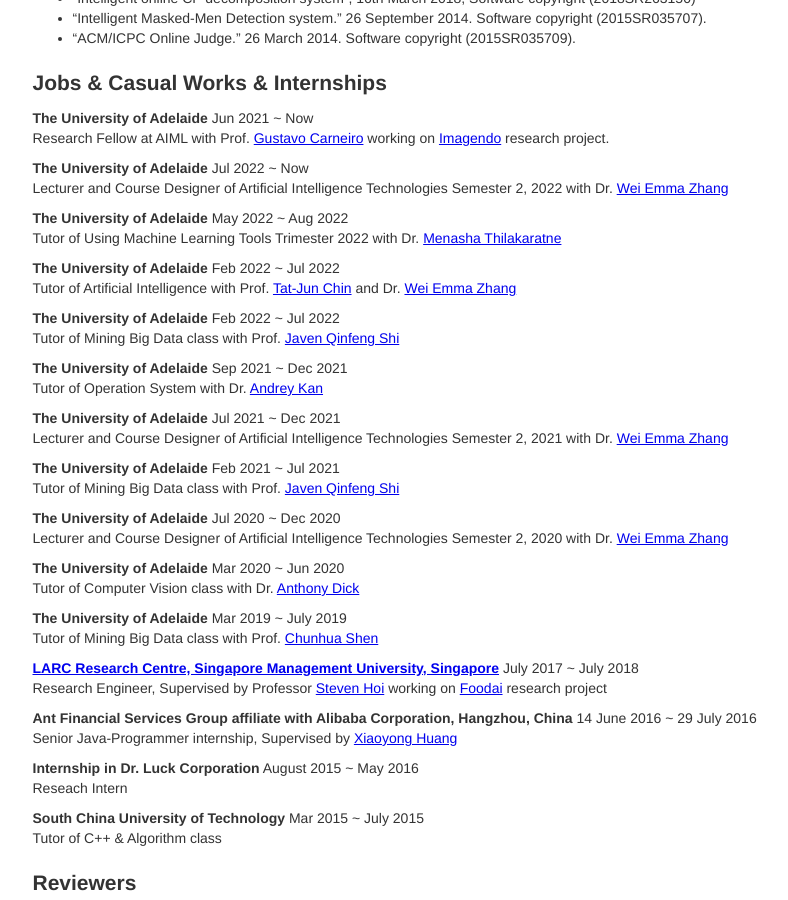
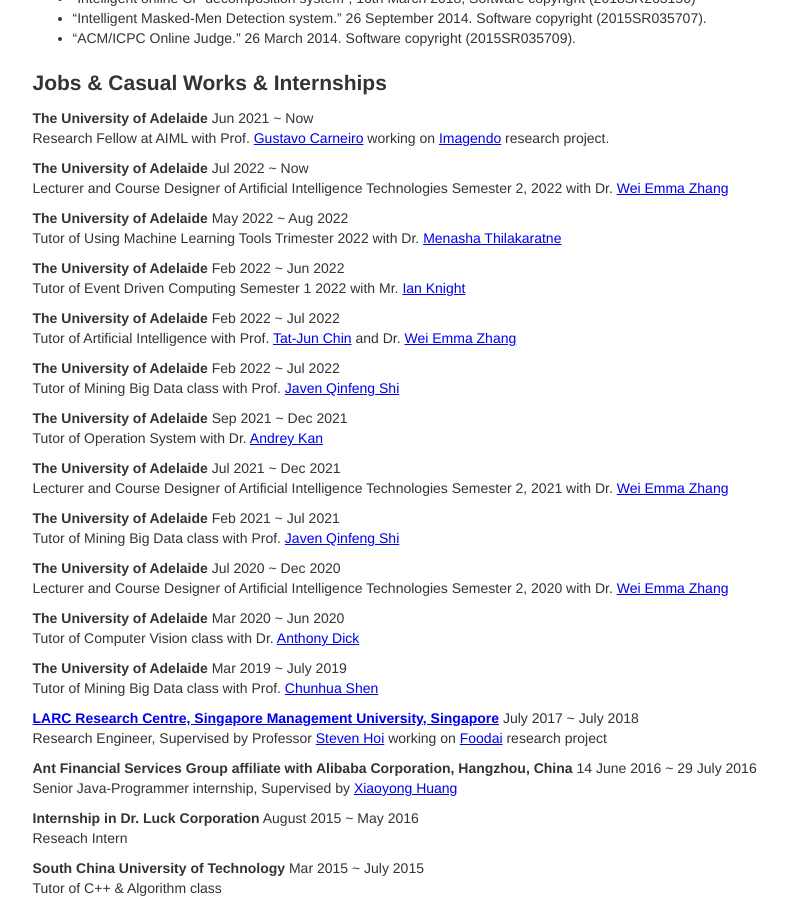
Before and after one commit to billhhh/whblog-omega, a Jekyll site: the page res/index.html, which Jekyll copies as it is, in a window 1280 px wide and 900 px high, scrolled down 1382 px. Shown: the whole window, without its empty margins (120-908 px from the left). Built offline with Jekyll 4.4.1, drawn with Linux system fonts in a browser that asks for light colours.

Commit message:
Update index.html

```diff
--- a/res/index.html
+++ b/res/index.html
@@ -169,6 +169,12 @@
 
      <div class="row">
 	<strong>The University of Adelaide</strong>
+        <span class="time">Feb 2022 ~ Jun 2022</span>
+        <p>Tutor of Event Driven Computing Semester 1 2022 with Mr. <a href="https://www.adelaide.edu.au/directory/ian.knight">Ian Knight</a></p>
+      </div>
+
+     <div class="row">
+	<strong>The University of Adelaide</strong>
         <span class="time">Feb 2022 ~ Jul 2022</span>
         <p>Tutor of Artificial Intelligence with Prof. <a href="https://scholar.google.ca/citations?user=WyqGF10AAAAJ&hl=en">Tat-Jun Chin</a> and Dr. <a href="https://researchers.adelaide.edu.au/profile/wei.e.zhang">Wei Emma Zhang</a></p>
       </div>
```
